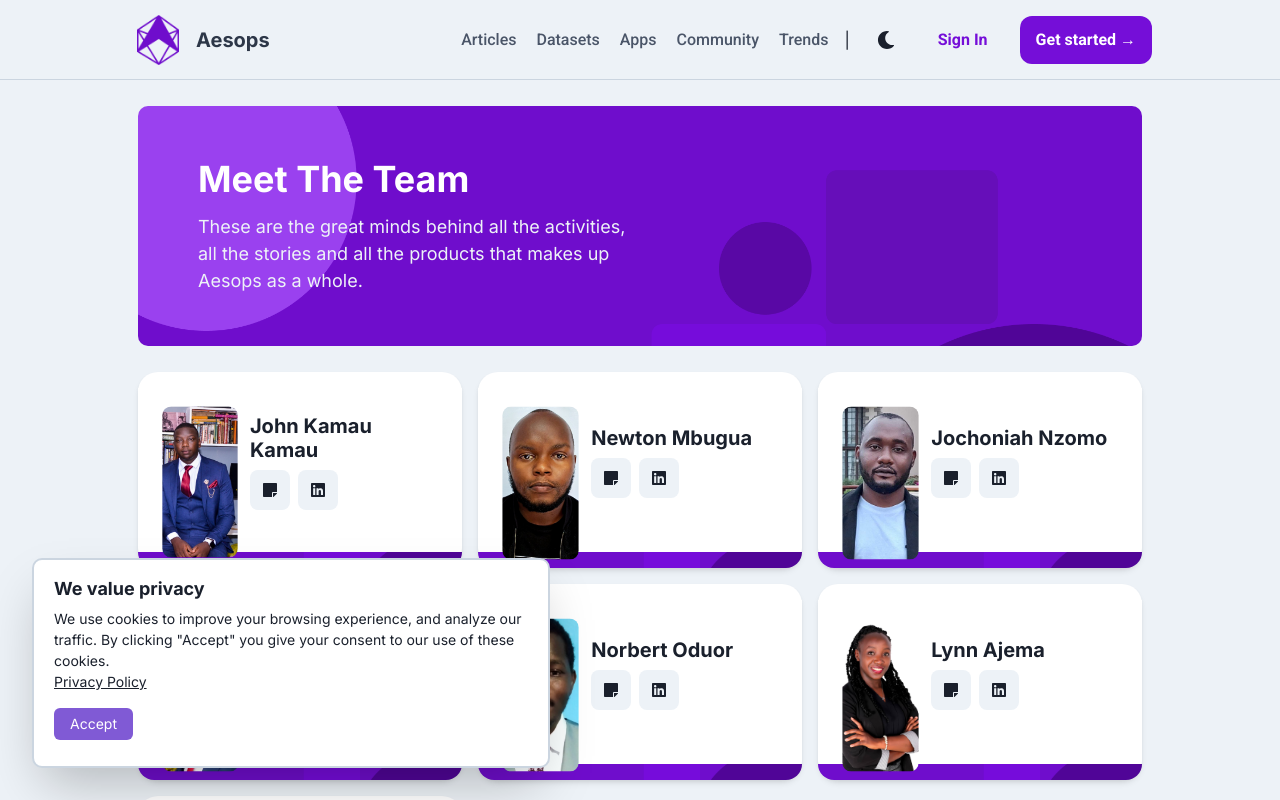
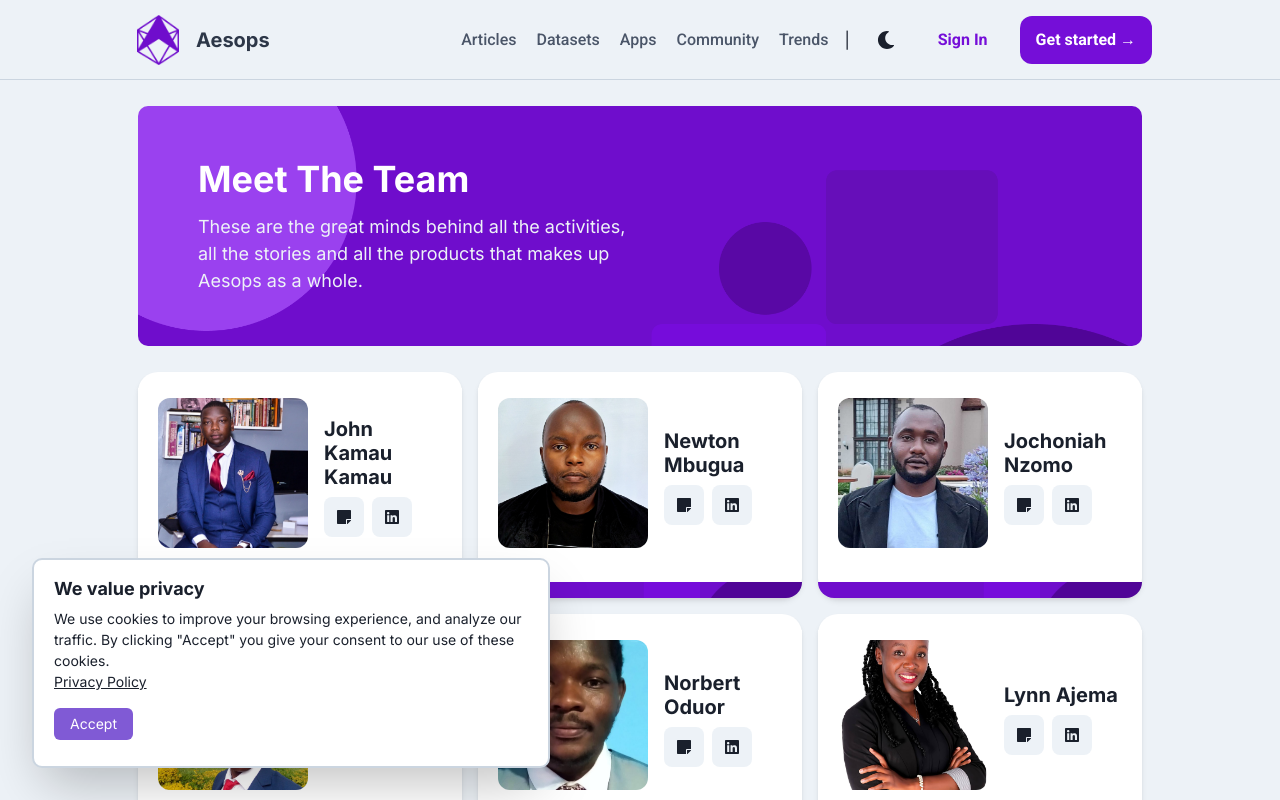
Before and after one commit to aesopske/aesops, a Next.js app: page /team in a window 1280 px wide. Shown: the top 800 px of the page. Built offline with nearby package versions, Linux system fonts and the light colour scheme; no server answers; a web font is replaced by a local one; what @badrap/bar-of-progress would draw is missing.

Commit message:
fix: fixed teams card

```diff
--- a/src/components/team/Teamcard.jsx
+++ b/src/components/team/Teamcard.jsx
@@ -5,12 +5,12 @@ import {
     Stack,
     VStack,
     HStack,
+    Avatar,
     Heading,
     IconButton,
     useColorMode,
     useDisclosure,
 } from '@chakra-ui/react'
-import Image from 'next/image'
 import Modall from '../common/Modall'
 import { FaStickyNote, FaLinkedin } from 'react-icons/fa'
 
@@ -45,29 +45,20 @@ function Teamcard({ profile }) {
                     w='full'
                     direction={['column', 'column', 'row']}
                     alignItems='center'
+                    gap='1rem'
                     my='1rem'
                     height='auto'
                     p='10px 20px'
                     borderRadius='0 0 20px 20px'
                     bg={colorMode === 'light' ? '#fff' : 'gray.700'}>
-                    <Box
-                        h={['20vh', '25vh', '15vh']}
-                        w={['60%', '60%', '50%', '30%']}>
-                        <Image
-                            width={200}
-                            height={400}
-                            alt={profile?.name}
-                            src={profile?.image}
-                            style={{
-                                width: '100%',
-                                height: '100%',
-                                objectFit: 'cover',
-                                objectPosition: 'center',
-                                borderRadius: '10px',
-                                scale: '0.9',
-                            }}
-                        />
-                    </Box>
+                    <Avatar
+                        width='150px'
+                        height='150px'
+                        alt={profile?.name}
+                        src={profile?.image}
+                        borderRadius='xl'
+                    />
+
                     <Stack
                         height='100%'
                         direction='column'
```
